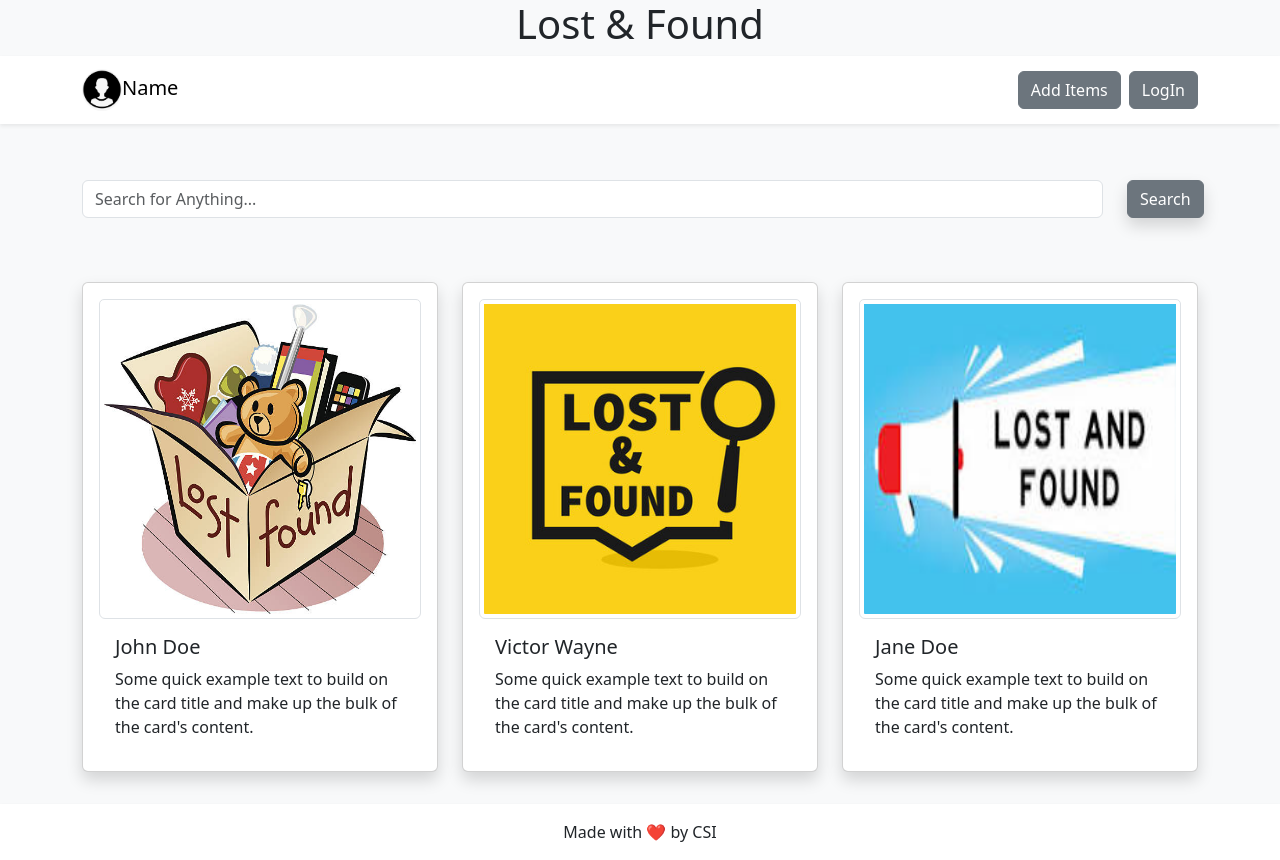
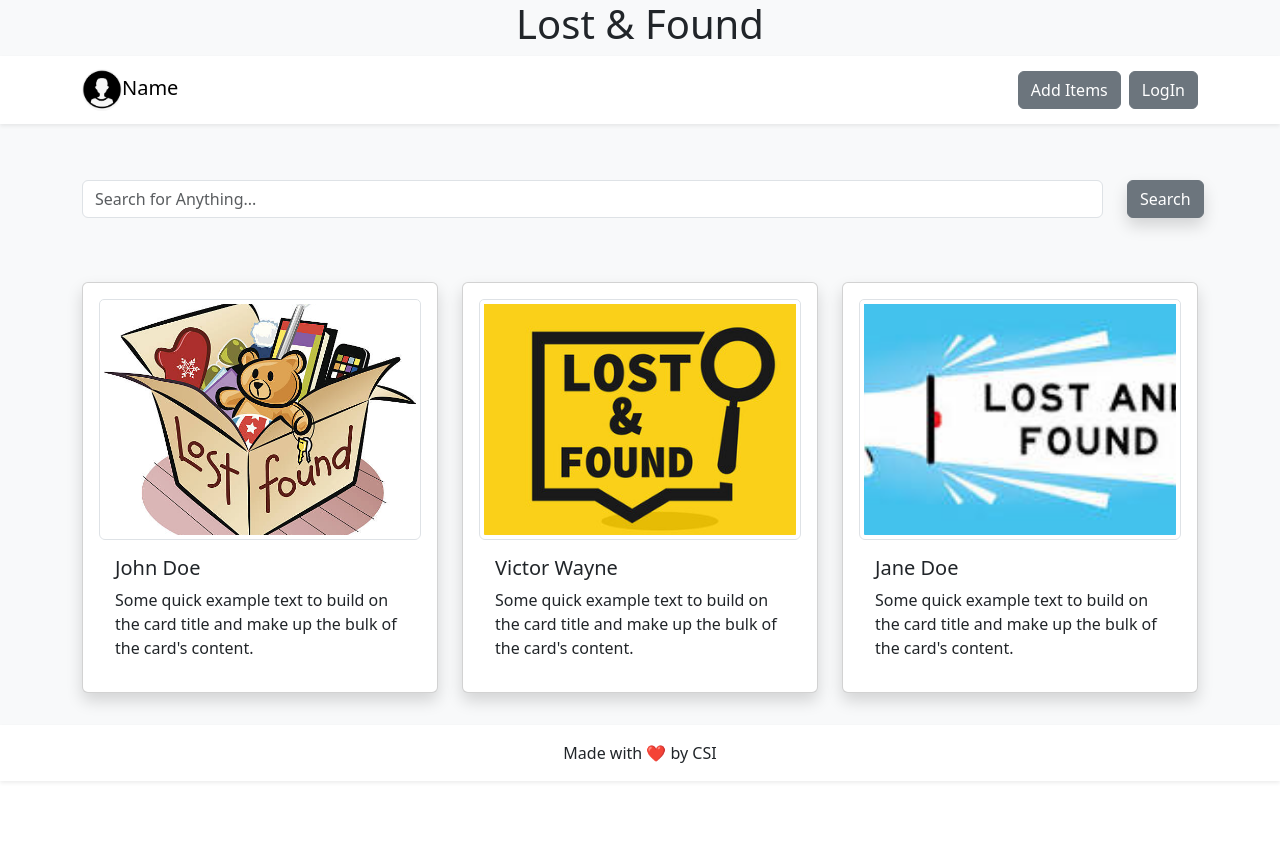
Before and after one commit to csivitu/LostAndFound, a React (Create React App) app in the folder frontend/: page / in a window 1280 px wide. After the commit the page ends 800 px from the top, so only its background shows below. Built offline with nearby package versions, Linux system fonts and the light colour scheme.

Commit message:
fix: fixed aspect ratio problem

```diff
--- a/frontend/src/components/Dashboard.js
+++ b/frontend/src/components/Dashboard.js
@@ -8,12 +8,32 @@ export default function Dashboard() {
     { id: 2, name: "Victor Wayne" },
     { id: 3, name: "Jane Doe" },
   ];
+
+  // CSS styles as a string
+  const styles = `
+    .image-container {
+      position: relative;
+      overflow: hidden;
+      padding-top: 75%; /* 4:3 Aspect Ratio (You can adjust this value) */
+    }
+
+    .image-container img {
+      position: absolute;
+      top: 0;
+      left: 0;
+      width: 100%;
+      height: 100%;
+      object-fit: cover;
+    }
+  `;
+
   return (
     <>
       <head>
         <meta name="viewport" content="width=device-width, initial-scale=1.0" />
       </head>
       <body className="bg-light">
+        <style>{styles}</style> {/* Include the CSS styles here */}
         <Navbar />
         <br />
         <br />
@@ -38,21 +58,21 @@ export default function Dashboard() {
           <br />
           <div className="row">
             {data.map((user) => (
-              <div className={`col-sm-4`}>
+              <div className={`col-sm-4`} key={user.id}>
                 <div className="card shadow my-2 p-3">
-                  <img
-                    className="card-img-top img-thumbnail"
-                    src={`images/${user.id}.jpg`}
-                    alt="Image"
-                    style={{ width: "100%", height: "20rem" }}
-                  />
+                  <div className="image-container">
+                    <img
+                      className="card-img-top img-thumbnail"
+                      src={`images/${user.id}.jpg`}
+                      alt="Image"
+                    />
+                  </div>
                   <div className="card-body">
                     <h5 className="card-title">{user.name}</h5>
                     <p className="card-text">
                       Some quick example text to build on the card title and
                       make up the bulk of the card's content.
                     </p>
-                    {/*<span className="btn btn-secondary">Go somewhere</span>*/}
                   </div>
                 </div>
               </div>
```
